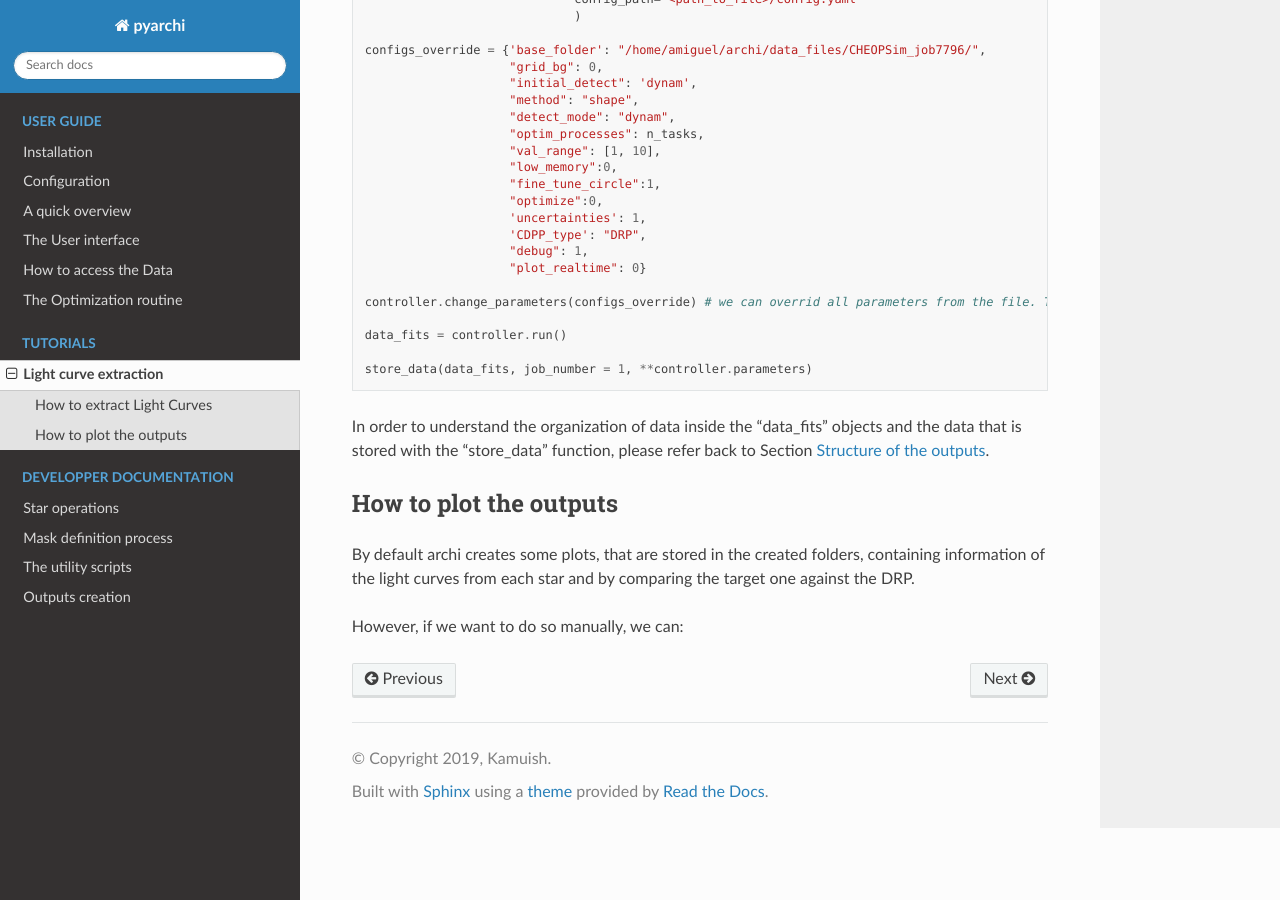
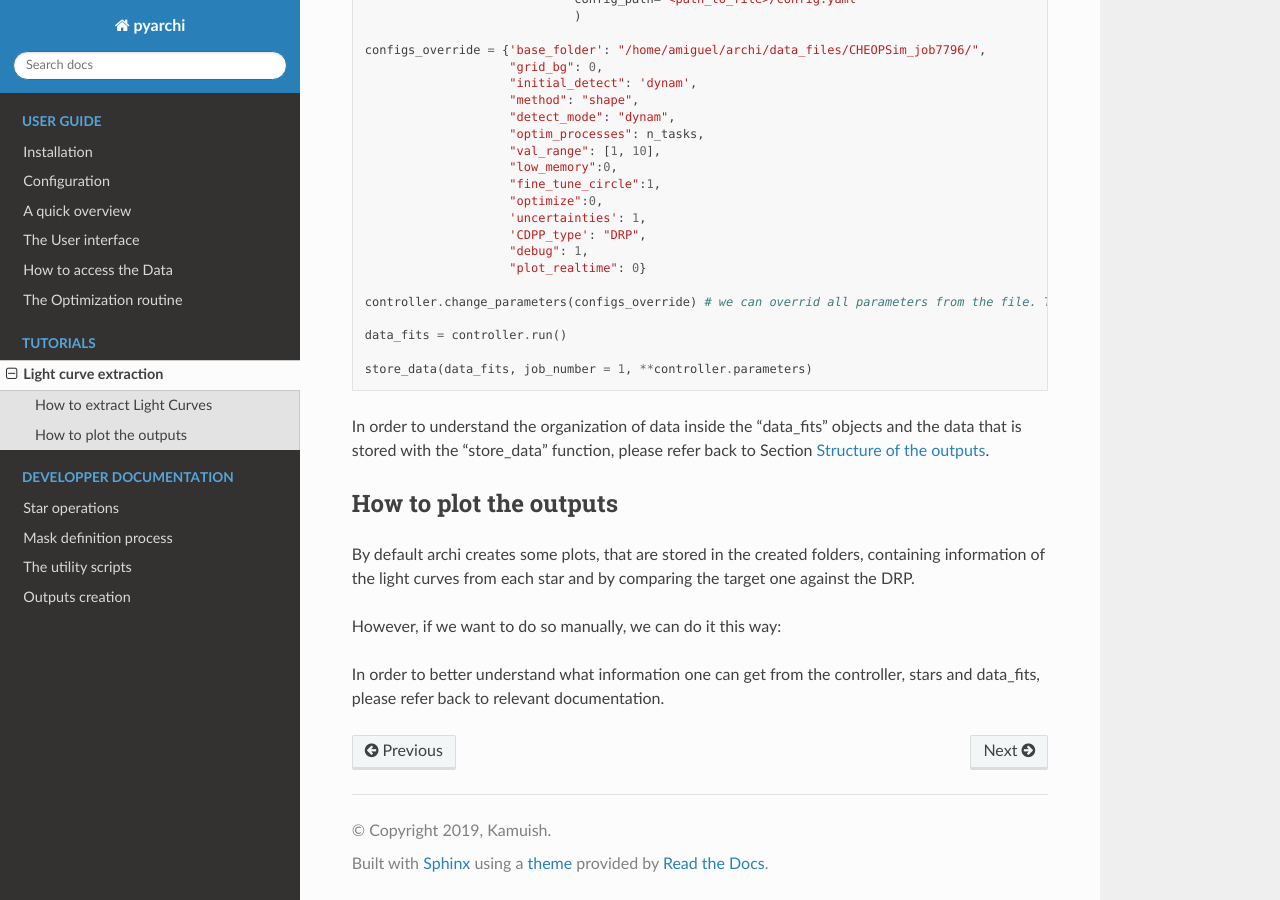
Before and after one commit to Kamuish/archi, a Sphinx documentation site: the page built from docs/tutorials/LC_extract.rst, in a window 1280 px wide and 900 px high, scrolled down 681 px. Built offline with Sphinx 7.4.7 and the Read the Docs theme 2.0.0, drawn with Linux system fonts in a browser that asks for light colours.

Commit message:
updating docs

```diff
--- a/docs/tutorials/LC_extract.rst
+++ b/docs/tutorials/LC_extract.rst
@@ -67,7 +67,7 @@ How to plot the outputs
 By default archi creates some plots, that are stored in the created folders, containing information of the light curves from
 each star and by comparing the target one against the DRP.
 
-However, if we want to do so manually, we can:
+However, if we want to do so manually, we can do it this way:
 
 .. code:: python
     from pyarchi import Photo_controller, store_data
@@ -85,3 +85,5 @@ However, if we want to do so manually, we can:
         plt.xlabel("MJD time [days]")
         plt.ylabel("Flux [ADU]")
         plt.show()
+
+In order to better understand what information one can get from the controller, stars and data_fits, please refer back to relevant documentation.
--- a/docs/user_guides/user_interface.rst
+++ b/docs/user_guides/user_interface.rst
@@ -9,7 +9,6 @@ This controller is the main point of access for any user, i.e. one does not need
 
 .. automodule:: pyarchi.routines.Photo_Controller
     :members:
-
 
 
 
```
